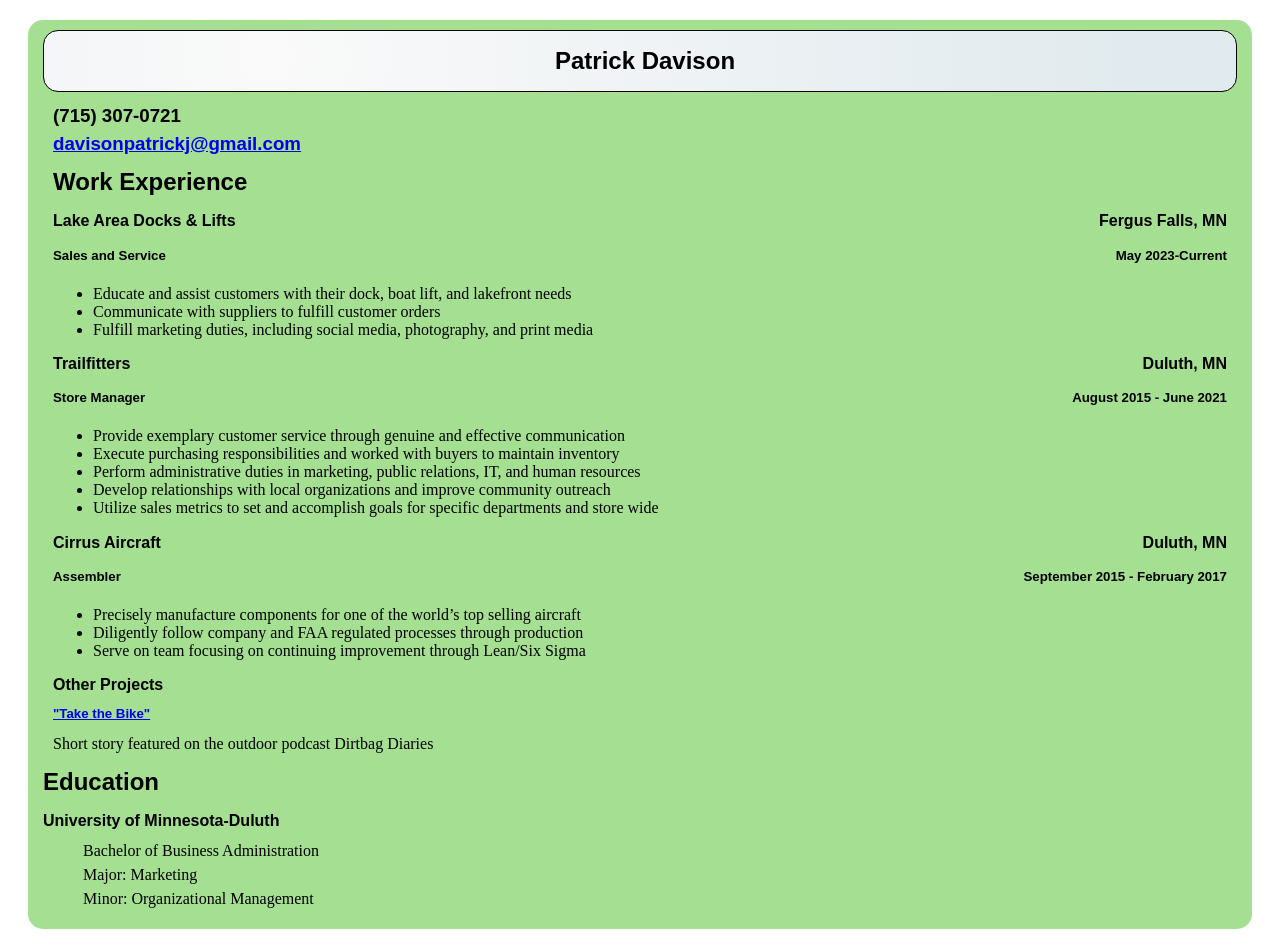
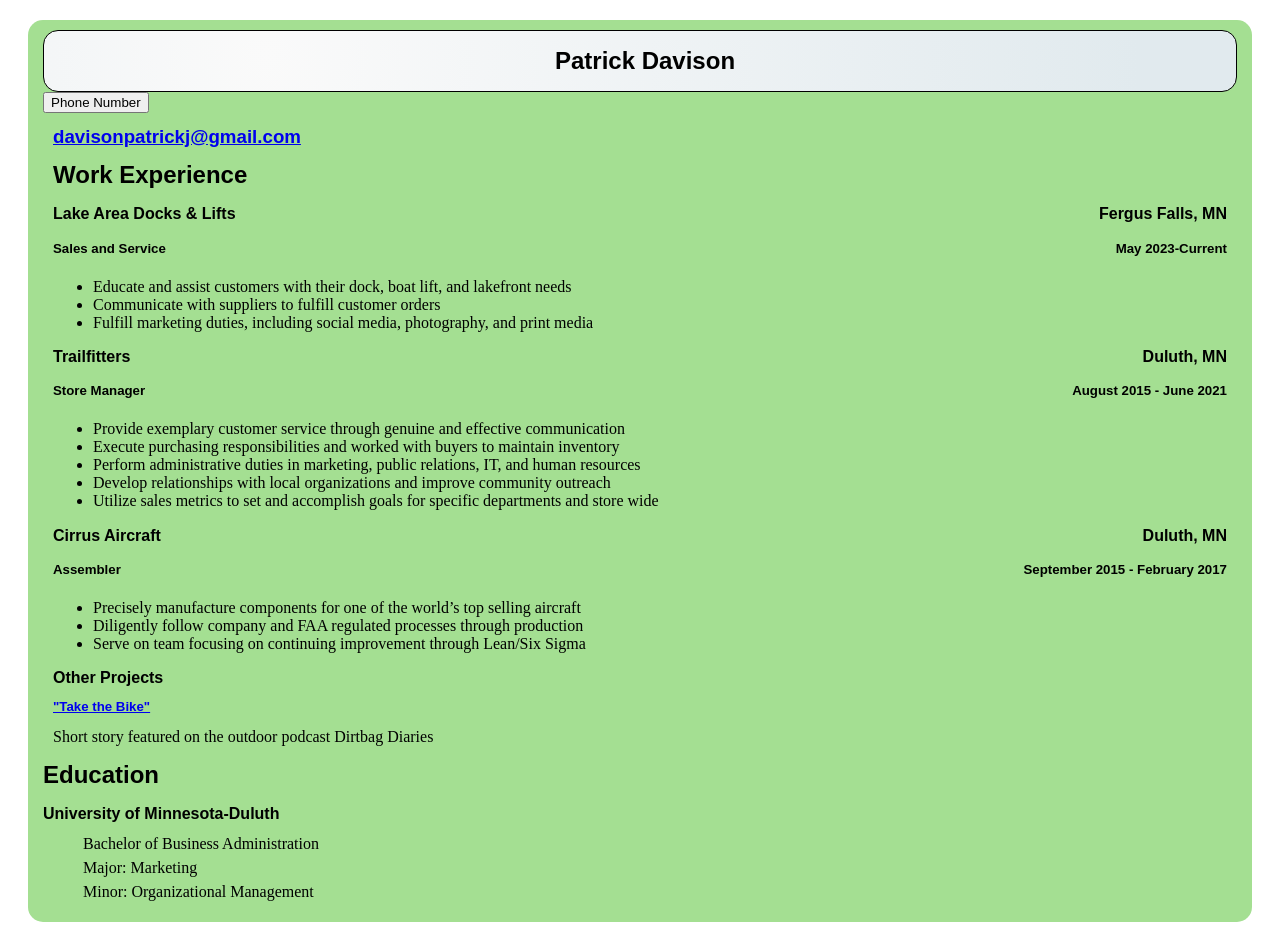
Before and after one commit to padavi804/resume, a plain HTML site: page index.html in a window 1280 px wide. Drawn offline with Linux system fonts and the light colour scheme.

Commit message:
Update index.html

```diff
--- a/index.html
+++ b/index.html
@@ -11,8 +11,17 @@
      <h1>Patrick Davison</h1>
    </div>
 
+     <button type="button" onclick="myFunction()">Phone Number</button>
+
+     <p id="demo"></p>
+
+     <script>
+       function myFunction(){
+         document.getElementById("demo").innerHTML = "(715)307-0721"  }
+     </script>
+
    <div class="contact">
-     <h3>(715) 307-0721</h3>
+
      <h3><a href="mailto:davisonpatrickj@gmail.com">davisonpatrickj@gmail.com</a></h3>
    </div>
 
```
